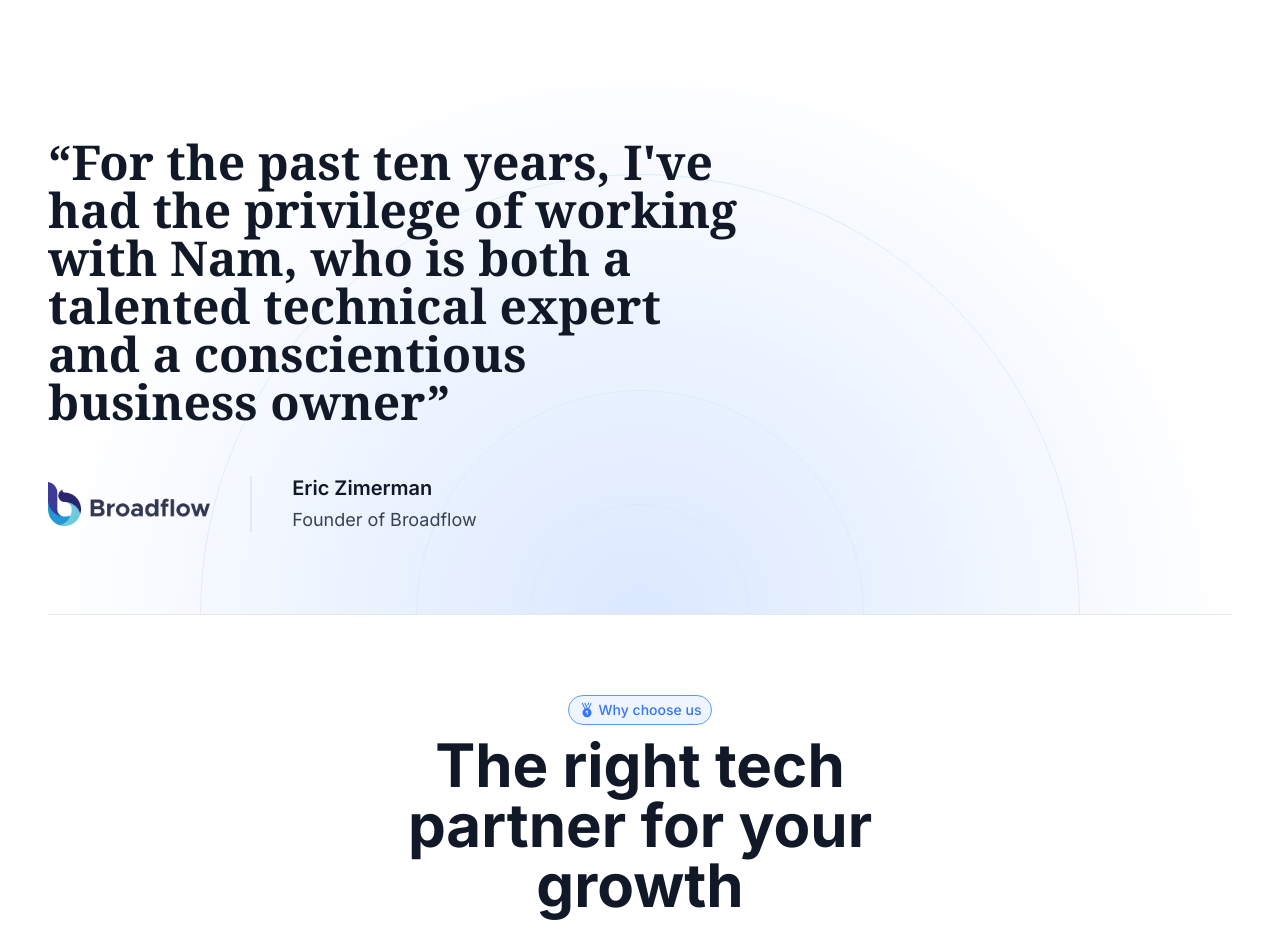
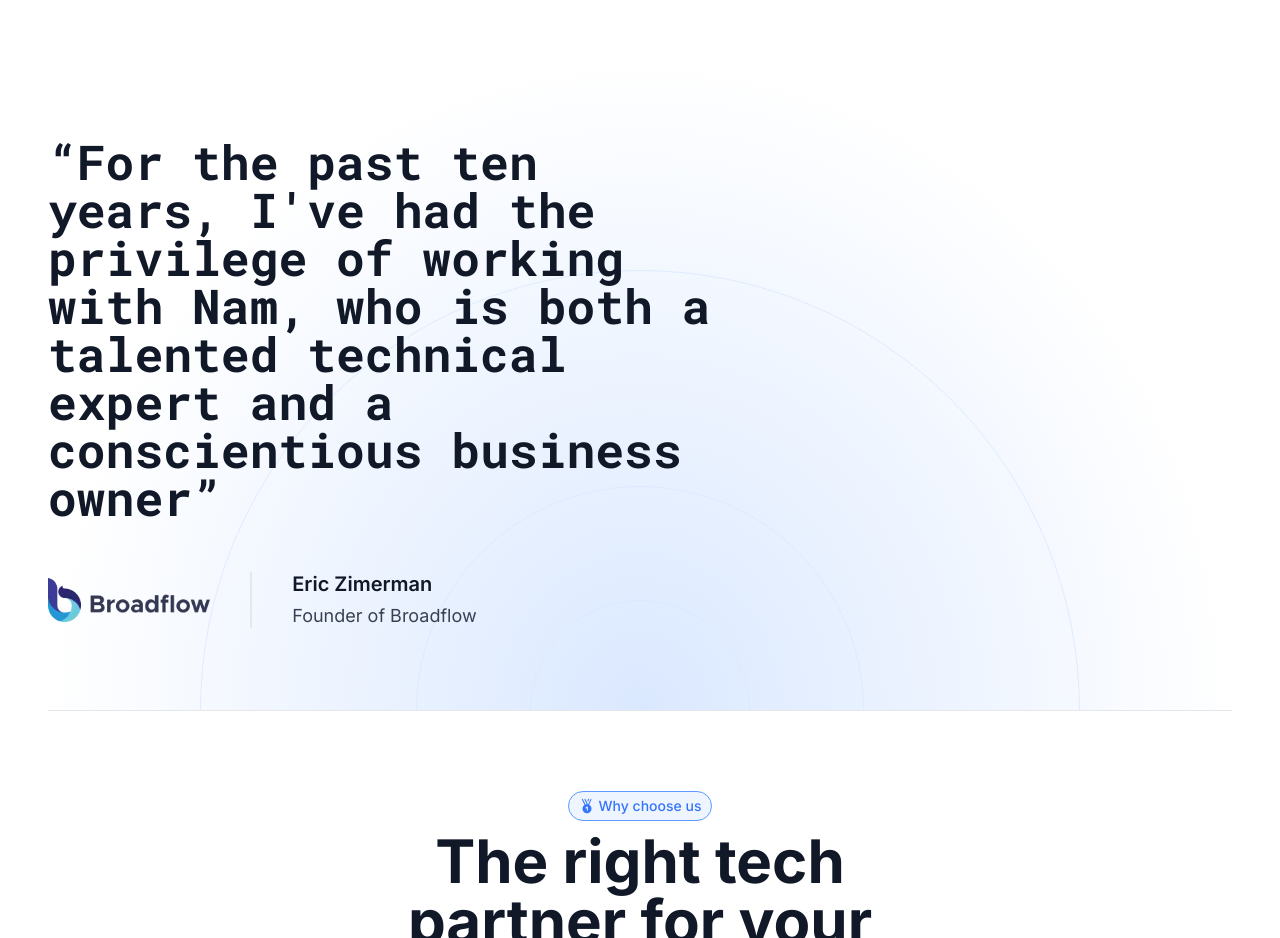
Before and after one commit to nongdan-dev/website, a Next.js app: page / in a window 1280 px wide. Shown: the part 1760-2698 px from the top of the page. Built offline with nearby package versions, Linux system fonts and the light colour scheme.

Commit message:
update font

```diff
--- a/src/app/layout.tsx
+++ b/src/app/layout.tsx
@@ -1,15 +1,21 @@
 import type { Metadata } from 'next'
-import { Inter } from 'next/font/google'
+import { Inter, Roboto_Mono } from 'next/font/google'
 
 import Footer from '@/layout/footer'
 import Header from '@/layout/header'
 import '@/styles/index.css'
-
-import { Providers } from './providers'
+import cn from '@/utils/cn'
 
 const inter = Inter({
+  subsets: ['latin'],
   variable: '--font-inter',
+  display: 'swap',
+})
+
+const robotoMono = Roboto_Mono({
   subsets: ['latin'],
+  variable: '--font-roboto-mono',
+  display: 'swap',
 })
 
 export const metadata: Metadata = {
@@ -23,13 +29,13 @@ export default function RootLayout({
   children: React.ReactNode
 }) {
   return (
-    <html lang='en' className={inter.variable} suppressHydrationWarning>
-      <body className={`${inter.className} antialiased`}>
-        <Providers>
-          <Header />
-          <main className='content-grid'>{children}</main>
-          <Footer />
-        </Providers>
+    <html lang='en' suppressHydrationWarning>
+      <body
+        className={`${inter.variable} ${robotoMono.variable} font-sans antialiased`}
+      >
+        <Header />
+        <main className='content-grid'>{children}</main>
+        <Footer />
       </body>
     </html>
   )
--- a/src/app/providers.tsx
+++ /dev/null
@@ -1,31 +0,0 @@
-'use client'
-
-import { ThemeProvider as NextThemesProvider } from 'next-themes'
-import { ReactNode, useEffect, useState } from 'react'
-
-export function ThemeWrapper({ children }: { children: ReactNode }) {
-  const [mounted, setMounted] = useState(false)
-
-  useEffect(() => {
-    setMounted(true)
-  }, [])
-
-  if (!mounted) {
-    return <>{children}</>
-  }
-
-  return <>{children}</>
-}
-
-export function Providers({ children }: { children: ReactNode }) {
-  return (
-    <NextThemesProvider
-      attribute='class'
-      defaultTheme='light'
-      enableSystem={false}
-      disableTransitionOnChange
-    >
-      <ThemeWrapper>{children}</ThemeWrapper>
-    </NextThemesProvider>
-  )
-}
--- /dev/null
+++ b/src/utils/cn.ts
@@ -0,0 +1,8 @@
+import { type ClassValue, clsx } from 'clsx'
+import { twMerge } from 'tailwind-merge'
+
+function cn(...inputs: ClassValue[]) {
+  return twMerge(clsx(inputs))
+}
+
+export default cn
--- a/tailwind.config.ts
+++ b/tailwind.config.ts
@@ -6,6 +6,10 @@ export default {
   content: ['./index.html', './src/**/*.{js,ts,jsx,tsx}'],
   theme: {
     extend: {
+      fontFamily: {
+        sans: ['var(--font-inter)'],
+        serif: ['var(--font-roboto-mono)'],
+      },
       colors: {
         ...colors,
       },
```
